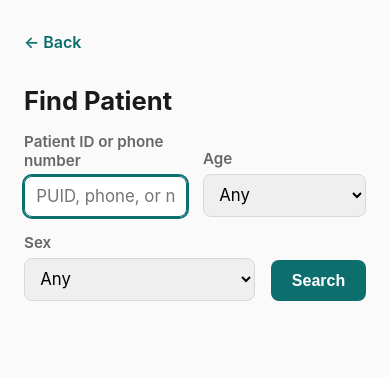
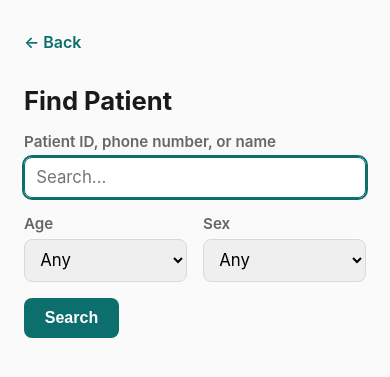
Before and after one commit to antonysamuelb/hospital-management-software, a Flask app: page /search in a window 390 px wide. Shown: the part 45-422 px from the top of the page. Run offline with Flask 3, Linux system fonts and the light colour scheme; the visitor is signed in with stand-in values (Sample User, id 1).

Commit message:
Clarify that patient search already includes name, not just ID/phone
User flagged the search box from a screenshot where the placeholder text
was visually cut off ('PUID, phone, or nam...'). Checked the actual
behavior first rather than assuming: name search was already implemented
and working (app.py's search domain already OR's party.name alongside
phone and PUID, verified again live - searching 'Mary' and 'Ann' both
correctly found 'Mary Ann'). The real gap was the field LABEL above the
box, which said 'Patient ID or phone number' and didn't mention name at
all - that's what was actually misleading, not just the placeholder.

Fixed the label to say 'Patient ID, phone number, or name', shortened
the placeholder so it doesn't truncate, and gave the search box more
width relative to the Age/Sex dropdowns (it's the primary field, was
being squeezed as narrow as two small selects).

Verified live after the change: label renders correctly on one line,
search still works (re-tested 'Ann' -> 'Mary Ann').

Co-Authored-By: Claude Sonnet 5 <noreply@anthropic.com>

```diff
--- a/simple_ui/static/style.css
+++ b/simple_ui/static/style.css
@@ -83,6 +83,7 @@ h1 { font-size: 1.6rem; margin-bottom: 1rem; }
 .form { display: flex; flex-direction: column; gap: 1.1rem; max-width: 420px; }
 .form-inline { max-width: none; flex-direction: row; flex-wrap: wrap; align-items: flex-end; gap: 1rem; }
 .form-inline label { flex: 1; min-width: 160px; }
+.form-inline label.label-wide { flex: 2.5; min-width: 240px; }
 label { display: flex; flex-direction: column; gap: 0.35rem; font-weight: 600; font-size: 0.95rem; color: var(--muted); }
 input, select {
     font-size: 1.05rem;
--- a/simple_ui/templates/search.html
+++ b/simple_ui/templates/search.html
@@ -4,9 +4,9 @@
 <a href="{{ url_for('landing') }}" class="back-link">&larr; Back</a>
 <h1>Find Patient</h1>
 <form method="get" class="form form-inline">
-    <label>
-        Patient ID or phone number
-        <input type="text" name="q" value="{{ query }}" placeholder="PUID, phone, or name" autofocus>
+    <label class="label-wide">
+        Patient ID, phone number, or name
+        <input type="text" name="q" value="{{ query }}" placeholder="Search..." autofocus>
     </label>
     <label>
         Age
```
